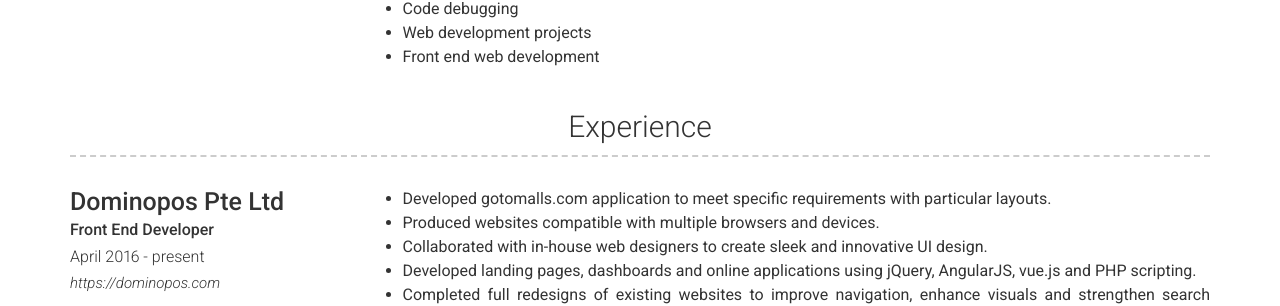
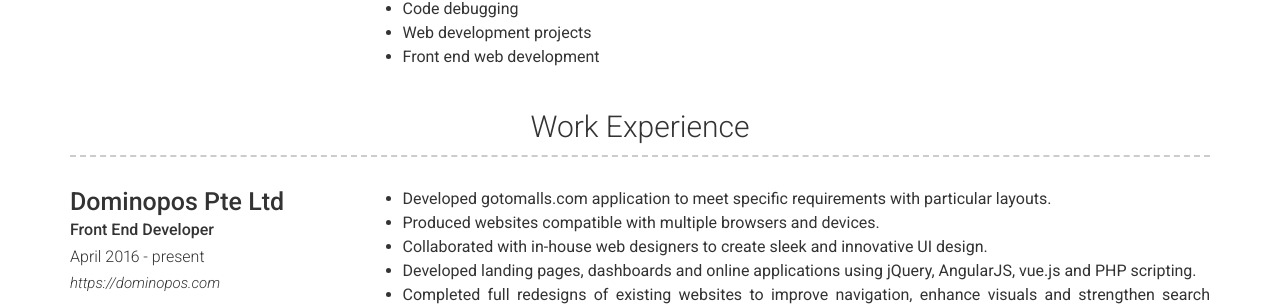
Before and after one commit to zamronypj/zamronypj.github.io, a Jekyll site: the page built from index.md, in a window 1280 px wide and 900 px high, scrolled down 586 px. Shown: the part 151-457 px from the top of the window. Built offline with Jekyll 4.4.1, drawn with Linux system fonts in a browser that asks for light colours; nearby versions of some CDN libraries; a script that is not in the unit is left out.

Commit message:
improve content

```diff
--- a/_config.yml
+++ b/_config.yml
@@ -71,7 +71,7 @@ about_content: | # this will include new lines to allow paragraphs
     - Web development projects
     - Front end web development
 content:
-  - title: Experience
+  - title: Work Experience
     layout: list
     content:
       - layout: left
```
